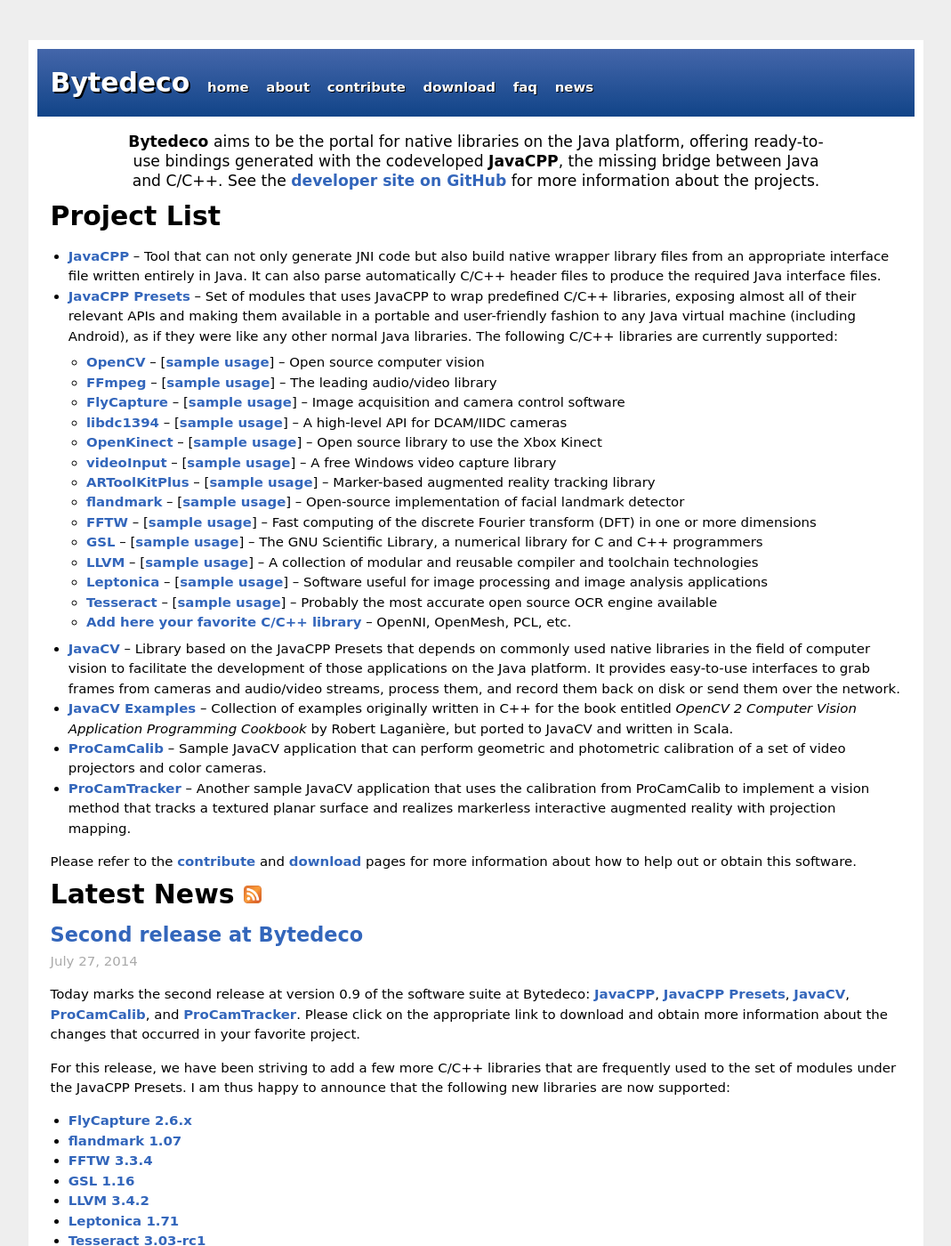
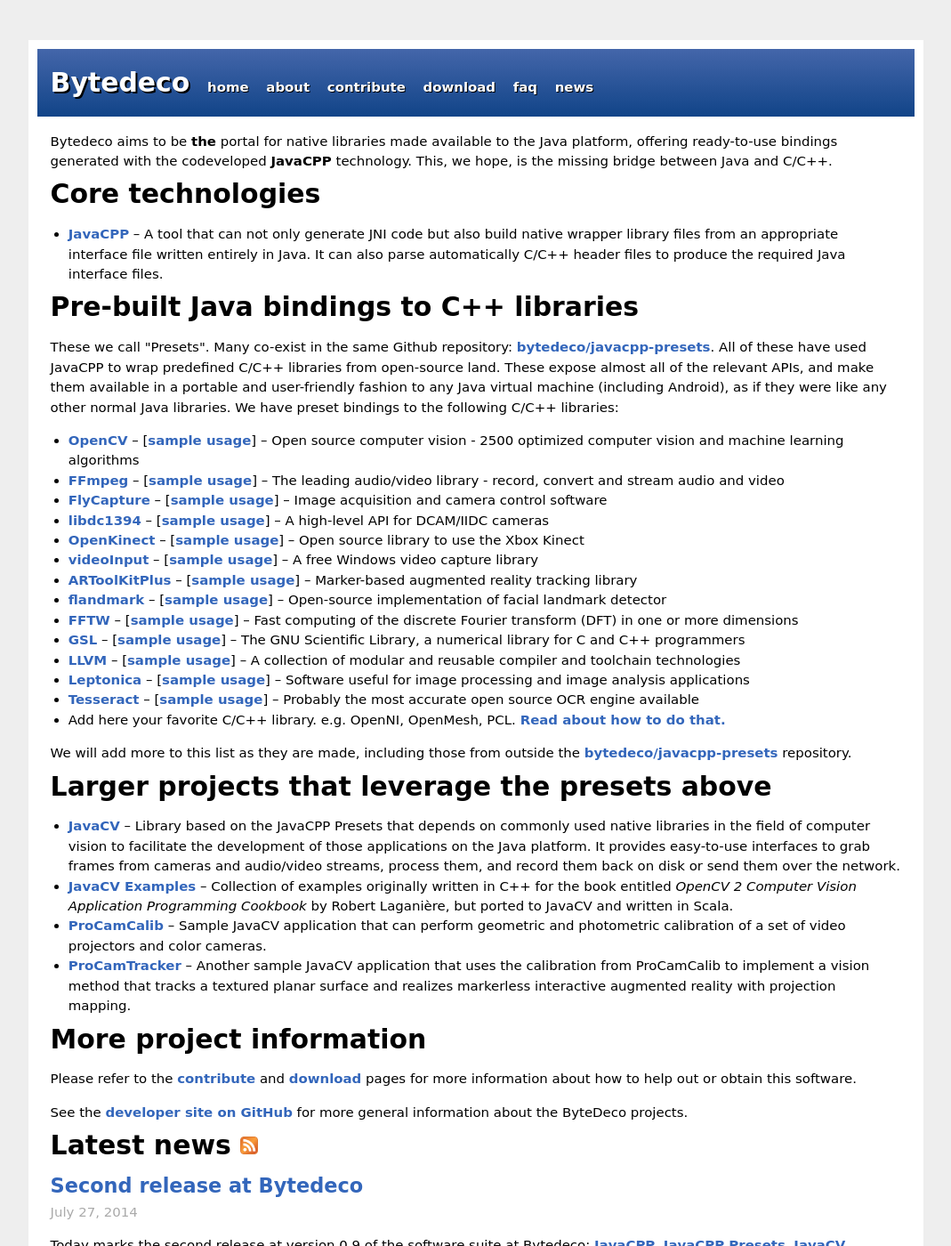
Before and after one commit to bytedeco/bytedeco.github.io, a Jekyll site: the page built from index.html, in a window 1280 px wide and 1400 px high. Shown: the whole window at 89% size, without its empty margins (105-1174 px from the left). Built offline with Jekyll 4.4.1, drawn with Linux system fonts in a browser that asks for light colours; Markdown is read by kramdown in place of the engine named in the settings; the list of posts is cut into pages by our own code.

Commit message:
redo front page for additional clarity

```diff
--- a/_config.yml
+++ b/_config.yml
@@ -1,5 +1,5 @@
 name: Bytedeco
-description: <strong>Bytedeco</strong> aims to be the portal for native libraries on the Java platform, offering ready-to-use bindings generated with the codeveloped <strong>JavaCPP</strong>, the missing bridge between Java and C/C++. See the <a href="https://github.com/bytedeco">developer site on GitHub</a> for more information about the projects.
+description: Bytedeco aims to be <strong>the</strong> portal for native libraries made available to the Java platform, offering ready-to-use bindings generated with the codeveloped <strong>JavaCPP</strong> technology. This, we hope, is the missing bridge between Java and C/C++.
 url: http://bytedeco.org
 markdown: redcarpet
 pygments: true
--- a/index.html
+++ b/index.html
@@ -4,21 +4,23 @@ title: Bytedeco Home
 ---
 
 <div id="home">
-  <p class="desc">
+  <p class="post">
     {{ site.description }}
   </p>
 
   <div class="post">
-    <h1>Project List</h1>
+    <h1>Core technologies</h1>
 
     <p>
     </p>
     <ul>
-    <li><a href="https://github.com/bytedeco/javacpp">JavaCPP</a> &ndash; Tool that can not only generate JNI code but also build native wrapper library files from an appropriate interface file written entirely in Java. It can also parse automatically C/C++ header files to produce the required Java interface files.</li>
-    <li><a href="https://github.com/bytedeco/javacpp-presets">JavaCPP Presets</a> &ndash; Set of modules that uses JavaCPP to wrap predefined C/C++ libraries, exposing almost all of their relevant APIs and making them available in a portable and user-friendly fashion to any Java virtual machine (including Android), as if they were like any other normal Java libraries. The following C/C++ libraries are currently supported:
+    <li><a href="https://github.com/bytedeco/javacpp">JavaCPP</a> &ndash; A tool that can not only generate JNI code but also build native wrapper library files from an appropriate interface file written entirely in Java. It can also parse automatically C/C++ header files to produce the required Java interface files.</li>
+    </ul>
+    <h1>Pre-built Java bindings to C++ libraries</h1>
+    These we call "Presets". Many co-exist in the same Github repository: <a href="https://github.com/bytedeco/javacpp-presets">bytedeco/javacpp-presets</a>. All of these have used JavaCPP to wrap predefined C/C++ libraries from open-source land. These expose almost all of the relevant APIs, and make them available in a portable and user-friendly fashion to any Java virtual machine (including Android), as if they were like any other normal Java libraries. We have preset bindings to the following C/C++ libraries:
     <ul>
-    <li><a href="https://github.com/bytedeco/javacpp-presets/tree/master/opencv">OpenCV</a> &ndash; [<a href="https://github.com/bytedeco/javacpp-presets/tree/master/opencv#sample-usage">sample usage</a>] &ndash; Open source computer vision</li>
-    <li><a href="https://github.com/bytedeco/javacpp-presets/tree/master/ffmpeg">FFmpeg</a> &ndash; [<a href="https://github.com/bytedeco/javacpp-presets/tree/master/ffmpeg#sample-usage">sample usage</a>] &ndash; The leading audio/video library</li>
+    <li><a href="https://github.com/bytedeco/javacpp-presets/tree/master/opencv">OpenCV</a> &ndash; [<a href="https://github.com/bytedeco/javacpp-presets/tree/master/opencv#sample-usage">sample usage</a>] &ndash; Open source computer vision - 2500 optimized computer vision and machine learning  algorithms</li>
+    <li><a href="https://github.com/bytedeco/javacpp-presets/tree/master/ffmpeg">FFmpeg</a> &ndash; [<a href="https://github.com/bytedeco/javacpp-presets/tree/master/ffmpeg#sample-usage">sample usage</a>] &ndash; The leading audio/video library - record, convert and stream audio and video</li>
     <li><a href="https://github.com/bytedeco/javacpp-presets/tree/master/flycapture">FlyCapture</a> &ndash; [<a href="https://github.com/bytedeco/javacpp-presets/tree/master/flycapture#sample-usage">sample usage</a>] &ndash; Image acquisition and camera control software</li>
     <li><a href="https://github.com/bytedeco/javacpp-presets/tree/master/libdc1394">libdc1394</a> &ndash; [<a href="https://github.com/bytedeco/javacpp-presets/tree/master/libdc1394#sample-usage">sample usage</a>] &ndash; A high-level API for DCAM/IIDC cameras</li>
     <li><a href="https://github.com/bytedeco/javacpp-presets/tree/master/libfreenect">OpenKinect</a> &ndash; [<a href="https://github.com/bytedeco/javacpp-presets/tree/master/libfreenect#sample-usage">sample usage</a>] &ndash; Open source library to use the Xbox Kinect</li>
@@ -30,8 +32,11 @@ title: Bytedeco Home
     <li><a href="https://github.com/bytedeco/javacpp-presets/tree/master/llvm">LLVM</a> &ndash; [<a href="https://github.com/bytedeco/javacpp-presets/tree/master/llvm#sample-usage">sample usage</a>] &ndash; A collection of modular and reusable compiler and toolchain technologies</li>
     <li><a href="https://github.com/bytedeco/javacpp-presets/tree/master/leptonica">Leptonica</a> &ndash; [<a href="https://github.com/bytedeco/javacpp-presets/tree/master/leptonica#sample-usage">sample usage</a>] &ndash; Software useful for image processing and image analysis applications</li>
     <li><a href="https://github.com/bytedeco/javacpp-presets/tree/master/tesseract">Tesseract</a> &ndash; [<a href="https://github.com/bytedeco/javacpp-presets/tree/master/tesseract#sample-usage">sample usage</a>] &ndash; Probably the most accurate open source OCR engine available</li>
-    <li><a href="https://github.com/bytedeco/javacpp-presets/wiki/Create-New-Presets">Add here your favorite C/C++ library</a> &ndash; OpenNI, OpenMesh, PCL, etc.</li>
-    </ul></li>
+    <li>Add here your favorite C/C++ library. e.g. OpenNI, OpenMesh, PCL. <a href="https://github.com/bytedeco/javacpp-presets/wiki/Create-New-Presets">Read about how to do that.</a></li>
+    </ul>
+    <p>We will add more to this list as they are made, including those from outside the <a href="https://github.com/bytedeco/javacpp-presets">bytedeco/javacpp-presets</a> repository.</p>
+    <h1>Larger projects that leverage the presets above</h1>
+    <ul>
     <li><a href="https://github.com/bytedeco/javacv">JavaCV</a> &ndash; Library based on the JavaCPP Presets that depends on commonly used native libraries in the field of computer vision to facilitate the development of those applications on the Java platform. It provides easy-to-use interfaces to grab frames from cameras and audio/video streams, process them, and record them back on disk or send them over the network.</li>
     <li><a href="https://github.com/bytedeco/javacv-examples">JavaCV Examples</a> &ndash; Collection of examples originally written in C++ for the book entitled <em>OpenCV 2 Computer Vision Application Programming Cookbook</em> by Robert Laganière, but ported to JavaCV and written in Scala.</li>
     <li><a href="https://github.com/bytedeco/procamcalib">ProCamCalib</a> &ndash; Sample JavaCV application that can perform geometric and photometric calibration of a set of video projectors and color cameras.</li>
@@ -41,9 +46,13 @@ title: Bytedeco Home
     </p>
   </div>
 
+  <h1>More project information</h1>
+
     <p>Please refer to the <a href="contribute/">contribute</a> and <a href="download/">download</a> pages for more information about how to help out or obtain this software.</p>
 
-  <h1>Latest News <a href="/feed.xml"><img src="/Feed-icon.png" alt="feed"/></a></h1>
+	<p>See the <a href="https://github.com/bytedeco">developer site on GitHub</a> for more general information about the ByteDeco projects.</p>
+
+  <h1>Latest news <a href="/feed.xml"><img src="/Feed-icon.png" alt="feed"/></a></h1>
 
   <!-- This loops through the paginated posts -->
   {% for post in paginator.posts %}
```
